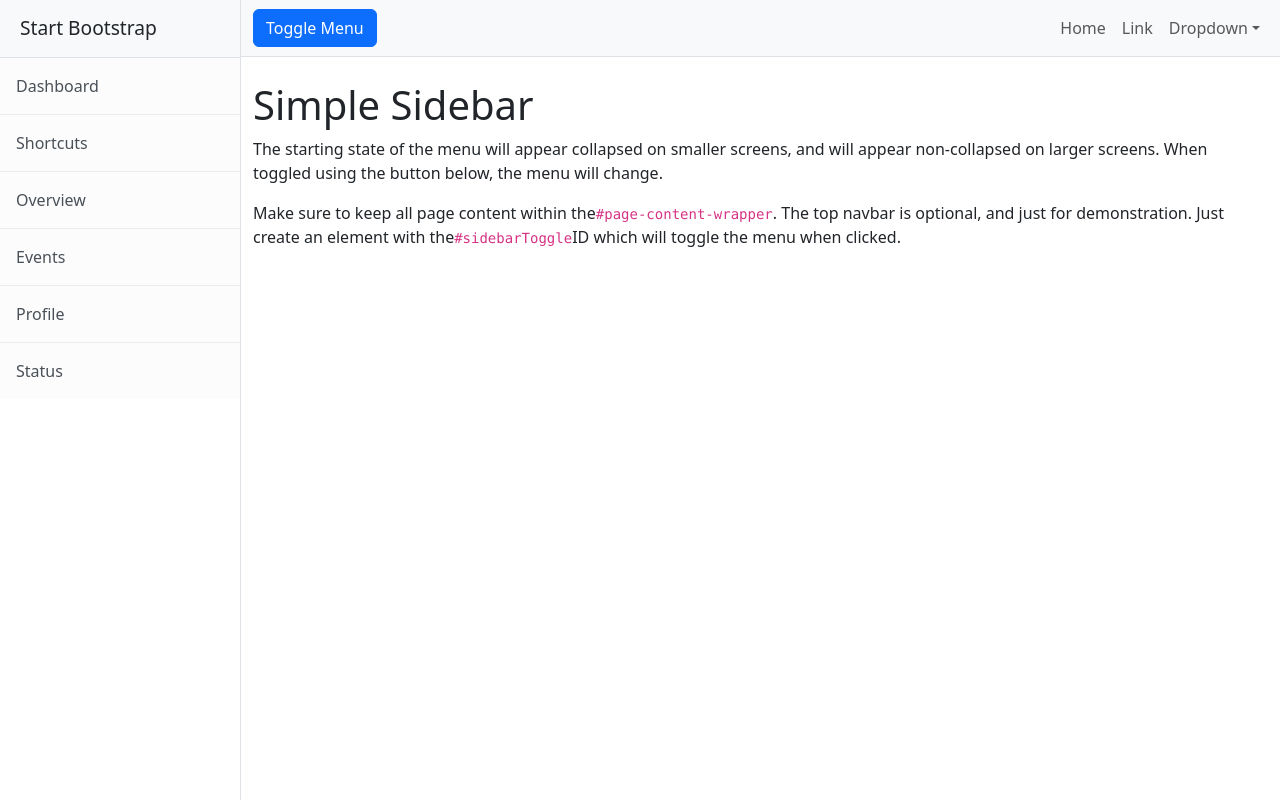
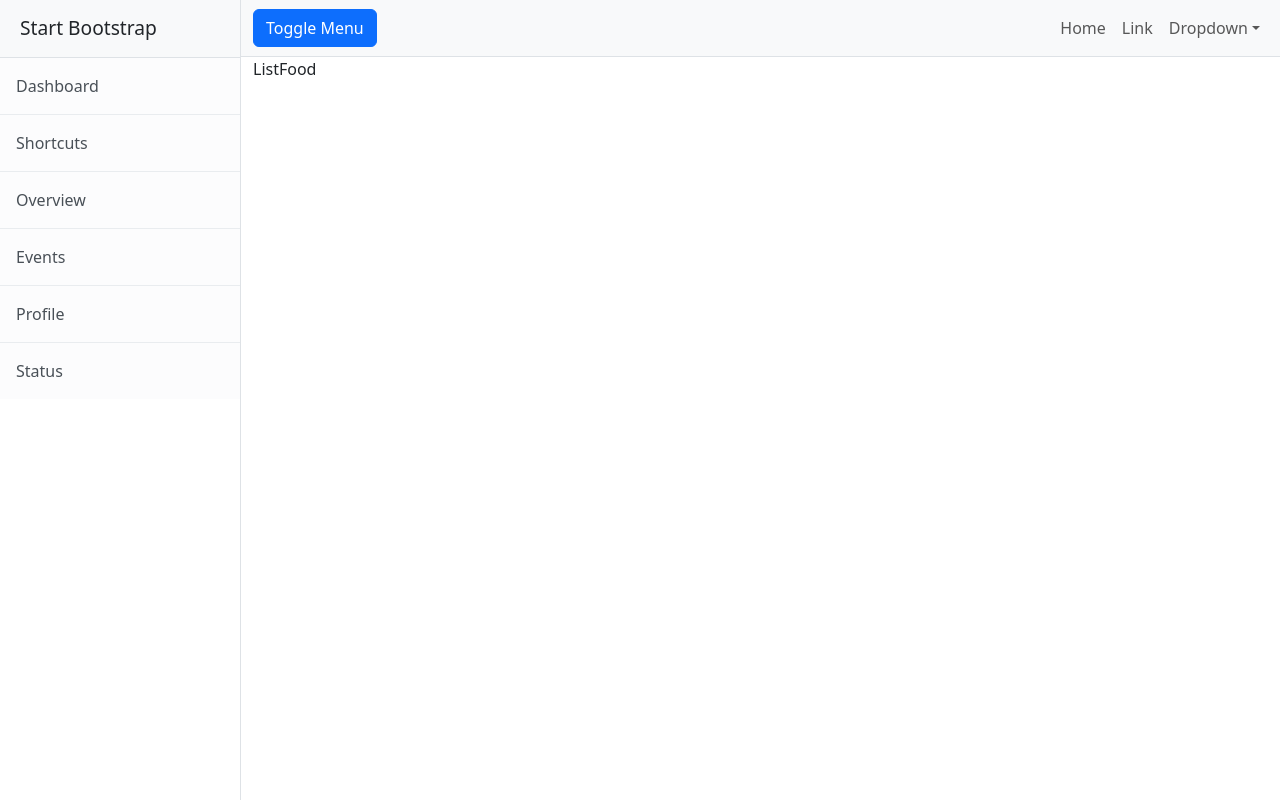
Before and after one commit to ThanDK/thana, a React (Vite) app in the folder adminpanel/: page / in a window 1280 px wide. Built offline with nearby package versions, Linux system fonts and the light colour scheme.

Commit message:
adminpanel 1.2.2 fixed

```diff
--- a/adminpanel/src/App.jsx
+++ b/adminpanel/src/App.jsx
@@ -1,4 +1,8 @@
 import React from 'react'
+import { Route, Routes } from 'react-router-dom'
+import AddFood from './pages/AddFood/AddFood'
+import ListFood from './pages/ListFood/ListFood'
+import Orders from './pages/Orders/Orders'
 
 const App = () => {
   return (
@@ -41,15 +45,12 @@ const App = () => {
                 </nav>
 
                 <div className="container-fluid">
-                    <h1 className="mt-4">Simple Sidebar</h1>
-                    <p>The starting state of the menu will appear collapsed on smaller screens, and will appear non-collapsed on larger screens. When toggled using the button below, the menu will change.</p>
-                    <p>
-                        Make sure to keep all page content within the
-                        <code>#page-content-wrapper</code>
-                        . The top navbar is optional, and just for demonstration. Just create an element with the
-                        <code>#sidebarToggle</code>
-                        ID which will toggle the menu when clicked.
-                    </p>
+                    <Routes>
+                        <Route path='/add' element={<AddFood />} />
+                        <Route path='/list' element={<ListFood />} />
+                        <Route path='/Orders' element={<Orders />} />
+                        <Route path='/' element={<ListFood />} />
+                    </Routes>
                 </div>
             </div>
         </div>
--- a/adminpanel/src/main.jsx
+++ b/adminpanel/src/main.jsx
@@ -7,5 +7,7 @@ import 'bootstrap-icons/font/bootstrap-icons.css';
 import  { BrowserRouter } from 'react-router-dom';
 
 createRoot(document.getElementById('root')).render(
-    <App/>
+    <BrowserRouter>
+        <App/>
+    </BrowserRouter>
 )
```
